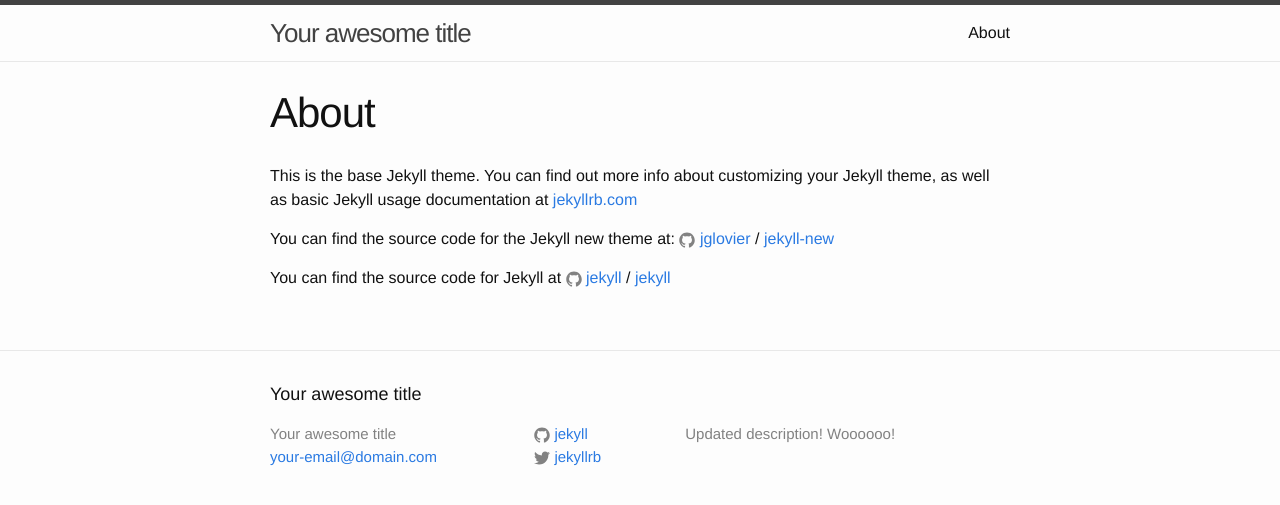
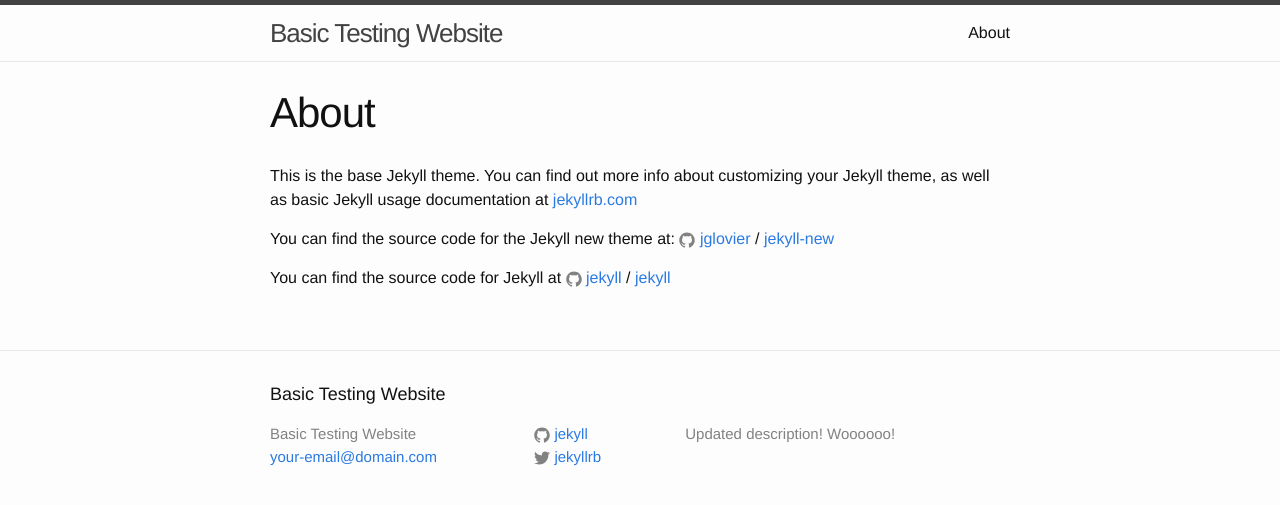
Before and after one commit to TedWalters/TedWalters.github.io, a Jekyll site: the page built from about.md, in a window 1280 px wide. Shown: the top 505 px of the page. Built offline with Jekyll 4.4.1, drawn with Linux system fonts in a browser that asks for light colours.

Commit message:
Changed title

```diff
--- a/_config.yml
+++ b/_config.yml
@@ -6,7 +6,7 @@
 # 'jekyll serve'. If you change this file, please restart the server process.
 
 # Site settings
-title: Your awesome title
+title: Basic Testing Website
 email: your-email@domain.com
 description: > # this means to ignore newlines until "baseurl:"
   Updated description!  Woooooo!
```
